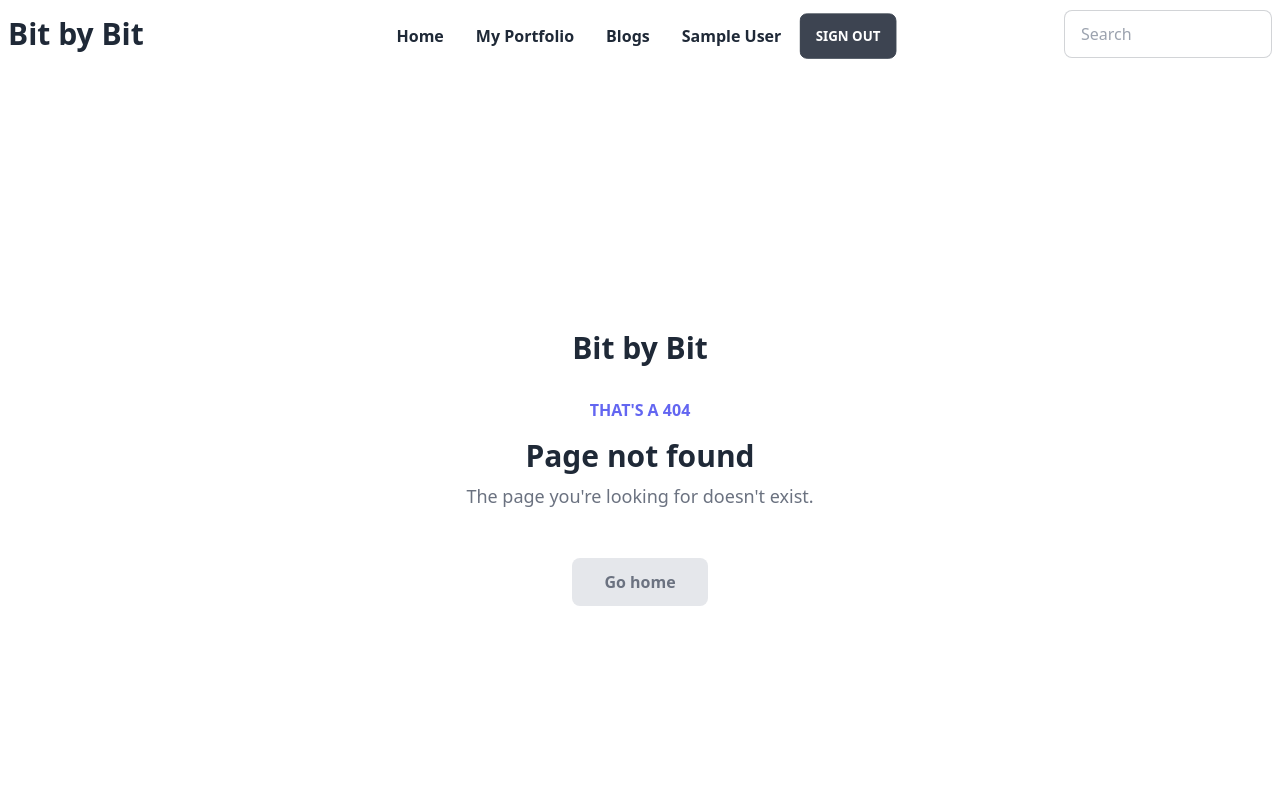
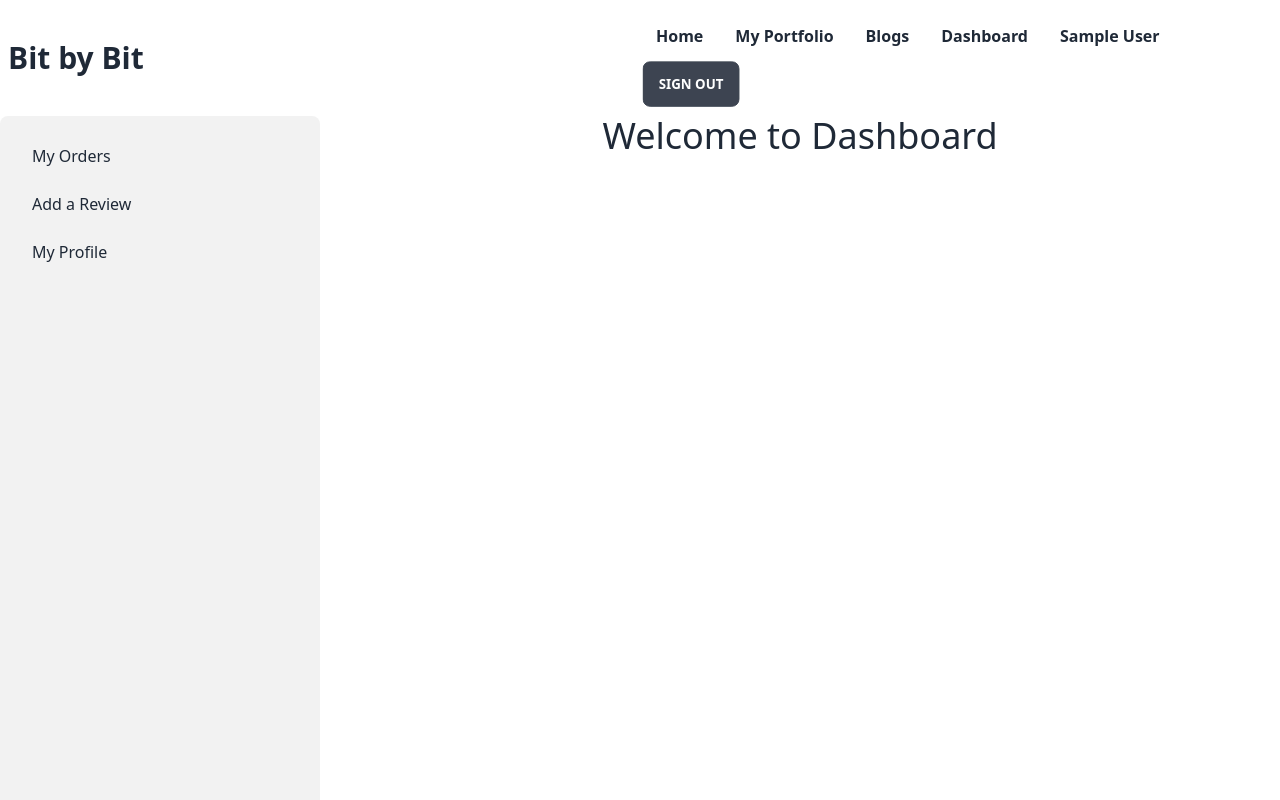
Before and after one commit to Surjo11/manufacturer, a React (Create React App) app: page /dashboard in a window 1280 px wide. Shown: the top 800 px of the page. Built offline with nearby package versions, Linux system fonts and the light colour scheme; no server answers; sample sign-in values are in the browser's storage.

Commit message:
added dashboard

```diff
--- a/src/App.js
+++ b/src/App.js
@@ -11,6 +11,10 @@ import Footer from "./components/shared/Footer";
 import Navbar from "./components/shared/Navbar";
 import RequireAuth from "./components/shared/RequireAuth";
 import Purchase from "./components/pages/Purchase";
+import Dashboard from "./components/pages/Dashboard/Dashboard";
+import MyProfile from "./components/pages/Dashboard/MyProfile";
+import MyOrders from "./components/pages/Dashboard/MyOrders";
+import AddAReview from "./components/pages/Dashboard/AddAReview";
 
 function App() {
   return (
@@ -27,6 +31,18 @@ function App() {
             </RequireAuth>
           }
         />
+        <Route
+          path="dashboard"
+          element={
+            <RequireAuth>
+              <Dashboard></Dashboard>
+            </RequireAuth>
+          }
+        >
+          <Route index element={<MyOrders></MyOrders>} />
+          <Route path="addareview" element={<AddAReview></AddAReview>} />
+          <Route path="myprofile" element={<MyProfile></MyProfile>} />
+        </Route>
         <Route path="myportfolio" element={<MyPortfolio></MyPortfolio>} />
         <Route path="blogs" element={<Blogs></Blogs>} />
         <Route path="signin" element={<SignIn></SignIn>} />
--- /dev/null
+++ b/src/components/pages/Dashboard/AddAReview.js
@@ -0,0 +1,7 @@
+import React from "react";
+
+const AddAReview = () => {
+  return <div></div>;
+};
+
+export default AddAReview;
--- /dev/null
+++ b/src/components/pages/Dashboard/Dashboard.js
@@ -0,0 +1,48 @@
+import React from "react";
+import { Link, Outlet } from "react-router-dom";
+
+const Dashboard = () => {
+  return (
+    <div class="drawer drawer-mobile">
+      <input id="my-drawer-2" type="checkbox" class="drawer-toggle" />
+      <div class="drawer-content">
+        <h1 className="text-xl md:text-4xl text-center">
+          Welcome to Dashboard
+          <label for="my-drawer-2" class="btn-square drawer-button lg:hidden">
+            <svg
+              xmlns="http://www.w3.org/2000/svg"
+              fill="none"
+              viewBox="0 0 24 24"
+              class="inline-block w-5 h-5 stroke-current"
+            >
+              <path
+                stroke-linecap="round"
+                stroke-linejoin="round"
+                stroke-width="2"
+                d="M4 6h16M4 12h16M4 18h16"
+              ></path>
+            </svg>
+          </label>
+        </h1>
+        <Outlet></Outlet>
+      </div>
+      <div class="drawer-side">
+        <label for="my-drawer-2" class="drawer-overlay"></label>
+        <ul class="menu p-4 overflow-y-auto w-80 bg-base-200 text-base-content rounded-lg">
+          {/* <!-- Sidebar content here --> */}
+          <li>
+            <Link to="/dashboard">My Orders</Link>
+          </li>
+          <li>
+            <Link to="/dashboard/addareview">Add a Review</Link>
+          </li>
+          <li>
+            <Link to="/dashboard/myprofile">My Profile</Link>
+          </li>
+        </ul>
+      </div>
+    </div>
+  );
+};
+
+export default Dashboard;
--- /dev/null
+++ b/src/components/pages/Dashboard/MyOrders.js
@@ -0,0 +1,7 @@
+import React from "react";
+
+const MyOrders = () => {
+  return <div></div>;
+};
+
+export default MyOrders;
--- /dev/null
+++ b/src/components/pages/Dashboard/MyProfile.js
@@ -0,0 +1,7 @@
+import React from "react";
+
+const MyProfile = () => {
+  return <div></div>;
+};
+
+export default MyProfile;
--- a/src/components/pages/Purchase.js
+++ b/src/components/pages/Purchase.js
@@ -28,7 +28,6 @@ const Purchase = () => {
     // const newValue = data.quantity;
     // console.log(newValue);
   };
-  console.log(isValid);
   return (
     <div className="mt-10 px-2 md:flex flex-wrap justify-evenly items-center">
       <div class="card w-auto mb-5 lg:card-side bg-base-100 shadow-xl">
--- a/src/components/shared/Footer.js
+++ b/src/components/shared/Footer.js
@@ -2,7 +2,6 @@ import React from "react";
 
 const Footer = () => {
   return (
-    <div className="mt-16">
     <footer className="footer footer-center p-10 bg-gray-900 text-base-100 rounded">
       <div className="grid grid-flow-col gap-4">
         <a className="link link-hover">About us</a>
@@ -53,7 +52,6 @@ const Footer = () => {
         </p>
       </div>
     </footer>
-    </div>
   );
 };
 
--- a/src/components/shared/Navbar.js
+++ b/src/components/shared/Navbar.js
@@ -45,6 +45,9 @@ const Navbar = () => {
                 <Link to="/blogs">Blogs</Link>
               </li>
               <li>
+                <Link to="/dashboard">Dashboard</Link>
+              </li>
+              <li>
                 <Link to="#">{user?.displayName}</Link>
               </li>
               <button
@@ -78,7 +81,7 @@ const Navbar = () => {
           Bit by Bit
         </Link>
       </div>
-      <div className=" font-semibold text-base navbar-center hidden lg:flex mt-1">
+      <div className=" font-semibold text-base navbar-end hidden lg:flex mt-1">
         {user ? (
           <ul className="menu menu-horizontal p-0">
             <li>
@@ -89,6 +92,9 @@ const Navbar = () => {
             </li>
             <li>
               <Link to="/blogs">Blogs</Link>
+            </li>
+            <li>
+              <Link to="/dashboard">Dashboard</Link>
             </li>
             <li>
               <Link to="#">{user?.displayName}</Link>
@@ -117,15 +123,6 @@ const Navbar = () => {
           </ul>
         )}
       </div>
-      <div className="navbar-end">
-        <div className="form-control">
-          <input
-            type="text"
-            placeholder="Search"
-            className="input input-bordered w-32 lg:w-52"
-          />
-        </div>
-      </div>
     </div>
   );
 };
--- a/src/components/shared/NotFound.js
+++ b/src/components/shared/NotFound.js
@@ -4,37 +4,29 @@ import { Link } from "react-router-dom";
 const NotFound = () => {
   return (
     <div className="bg-white py-6 sm:py-8 lg:py-12 min-h-screen flex justify-center items-center">
-      <div className="max-w-screen-2xl px-4 md:px-8 mx-auto">
-        <div className="flex flex-col items-center">
-          {/* <!-- logo - start --> */}
-          <a
-            href="/"
-            className="inline-flex items-center text-black-800 text-2xl md:text-3xl font-bold gap-2.5 mb-8"
-            aria-label="logo"
-          >
-            Bit by Bit
-          </a>
-          {/* <!-- logo - end --> */}
-
-          <p className="text-indigo-500 text-sm md:text-base font-semibold uppercase mb-4">
-            That's a 404
-          </p>
-          <h1 className="text-gray-800 text-2xl md:text-3xl font-bold text-center mb-2">
-            Page not found
-          </h1>
-
-          <p className="max-w-screen-md text-gray-500 md:text-lg text-center mb-12">
-            The page you're looking for doesn't exist.
-          </p>
-
-          <Link
-            to="/home"
-            className="inline-block bg-gray-200 hover:bg-gray-300 focus-visible:ring ring-indigo-300 text-gray-500 active:text-gray-700 text-sm md:text-base font-semibold text-center rounded-lg outline-none transition duration-100 px-8 py-3"
-          >
-            Go home
-          </Link>
+      <section className="flex items-center h-full p-16 dark:bg-gray-900 dark:text-gray-100">
+        <div className="container flex flex-col items-center justify-center px-5 mx-auto my-8">
+          <div className="max-w-md text-center">
+            <h2 className="mb-8 font-extrabold text-9xl dark:text-gray-600">
+              <span className="sr-only">Error</span>404
+            </h2>
+            <p className="text-2xl font-semibold md:text-3xl">
+              Sorry, we couldn't find this page.
+            </p>
+            <p className="mt-4 mb-8 dark:text-gray-400">
+              But dont worry, you can find plenty of other things on our
+              homepage.
+            </p>
+            <Link
+              rel="noopener noreferrer"
+              to="/home"
+              className="px-8 py-3 font-semibold rounded dark:bg-violet-400 dark:text-gray-900"
+            >
+              Back to home
+            </Link>
+          </div>
         </div>
-      </div>
+      </section>
     </div>
   );
 };
```
Lines whose indentation alone changed are shown as unchanged.
